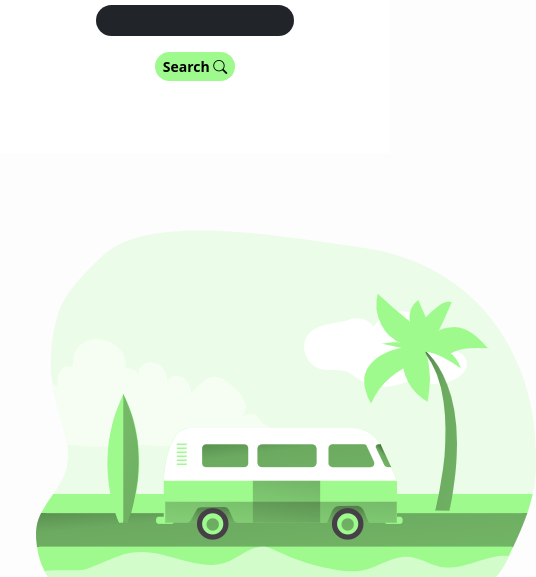
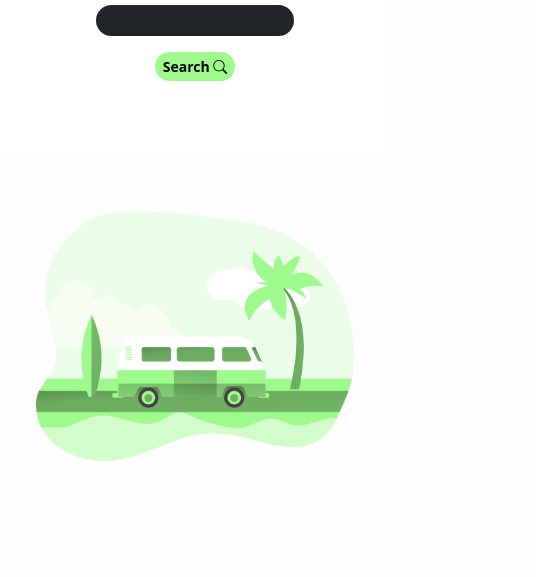
Before and after one commit to pasabaa/fetch-images, a plain HTML site: page index.html in a window 390 px wide. Shown: the part 188-765 px from the top of the page, 536 px wide, since content can reach past the window. Drawn offline with nearby package versions, Linux system fonts and the light colour scheme.

Commit message:
responsive welcome img

```diff
--- a/index.html
+++ b/index.html
@@ -48,7 +48,7 @@
 
           <div class="col-12" id="welcome-img">
             <div class="text-center">
-              <img src="img/Road trip_Monochromatic.png" alt="">
+              <img src="img/Road trip_Monochromatic.png" class="img-fluid" alt="">
             </div>
           </div>
 
```
